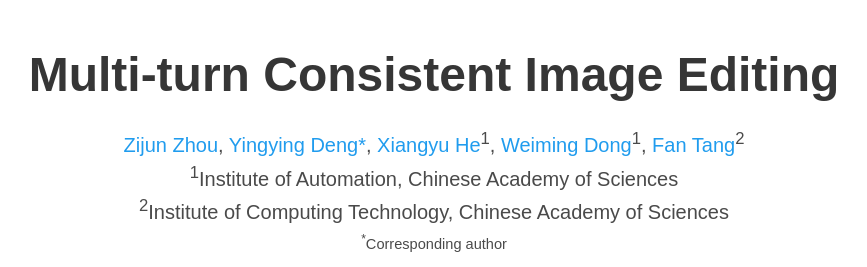
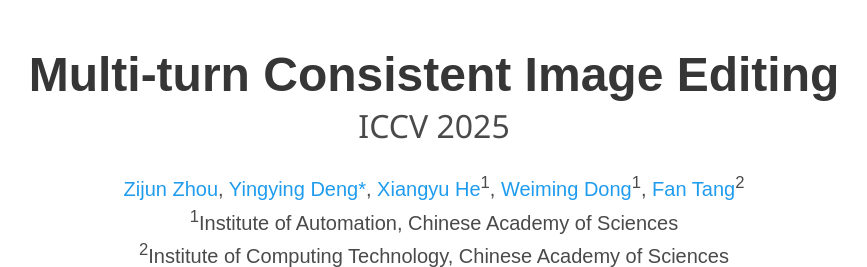
Before and after one commit to ZhouZJ-DL/Multi-turn_Consistent_Image_Editing, a plain HTML site: page index.html in a window 1280 px wide. Shown: the top 267 px of the page, without its empty margins (206-1073 px from the left). Drawn offline with nearby package versions, Linux system fonts and the light colour scheme; some icons are missing; a web font is replaced by a local one.

Commit message:
modified:   index.html

```diff
--- a/index.html
+++ b/index.html
@@ -98,6 +98,9 @@
           <div class="column has-text-centered">
             <h1 class="title is-1 publication-title"> Multi-turn Consistent Image Editing
             </h1>
+            <h2 class="subtitle is-3 publication-subtitle">
+              ICCV 2025
+            </h2>
             <div class="is-size-5 publication-authors">
               <!-- Paper authors -->
               <span class="author-block">
```
